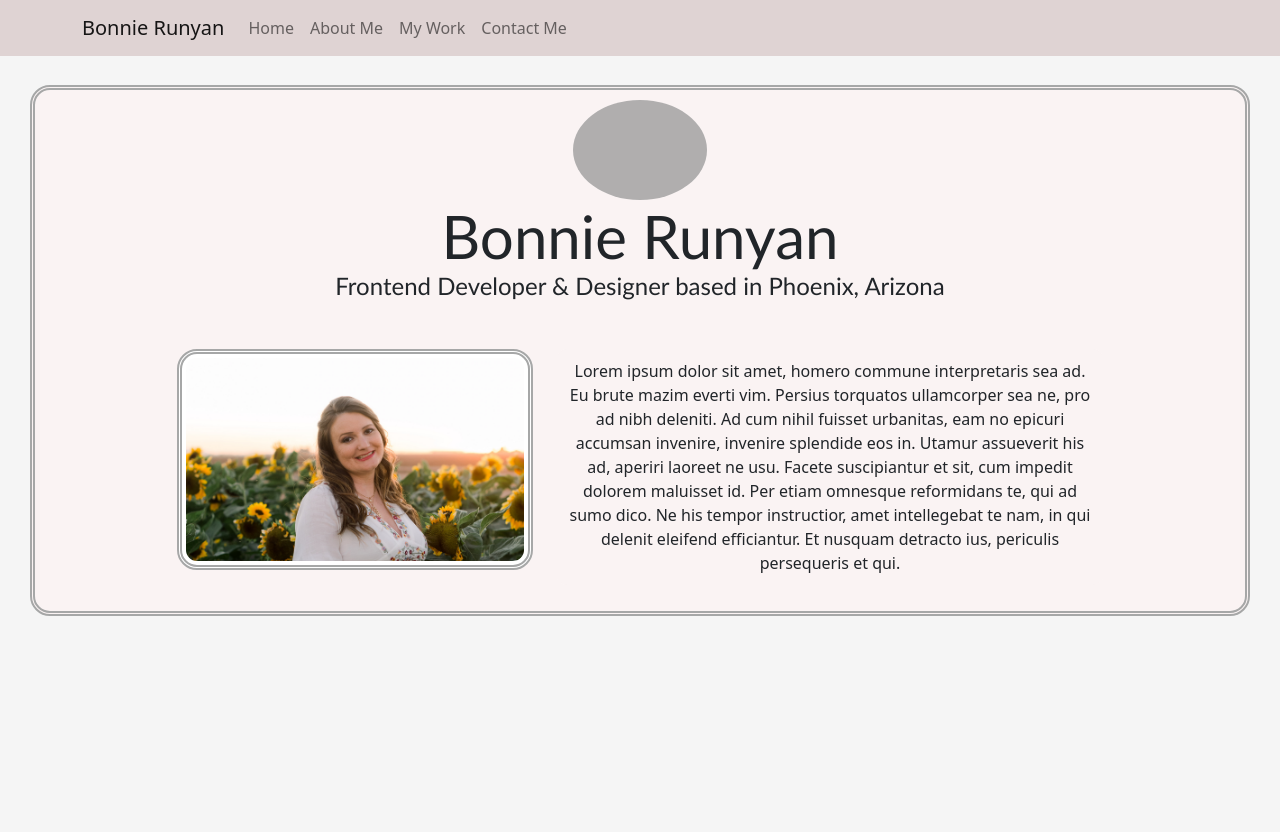
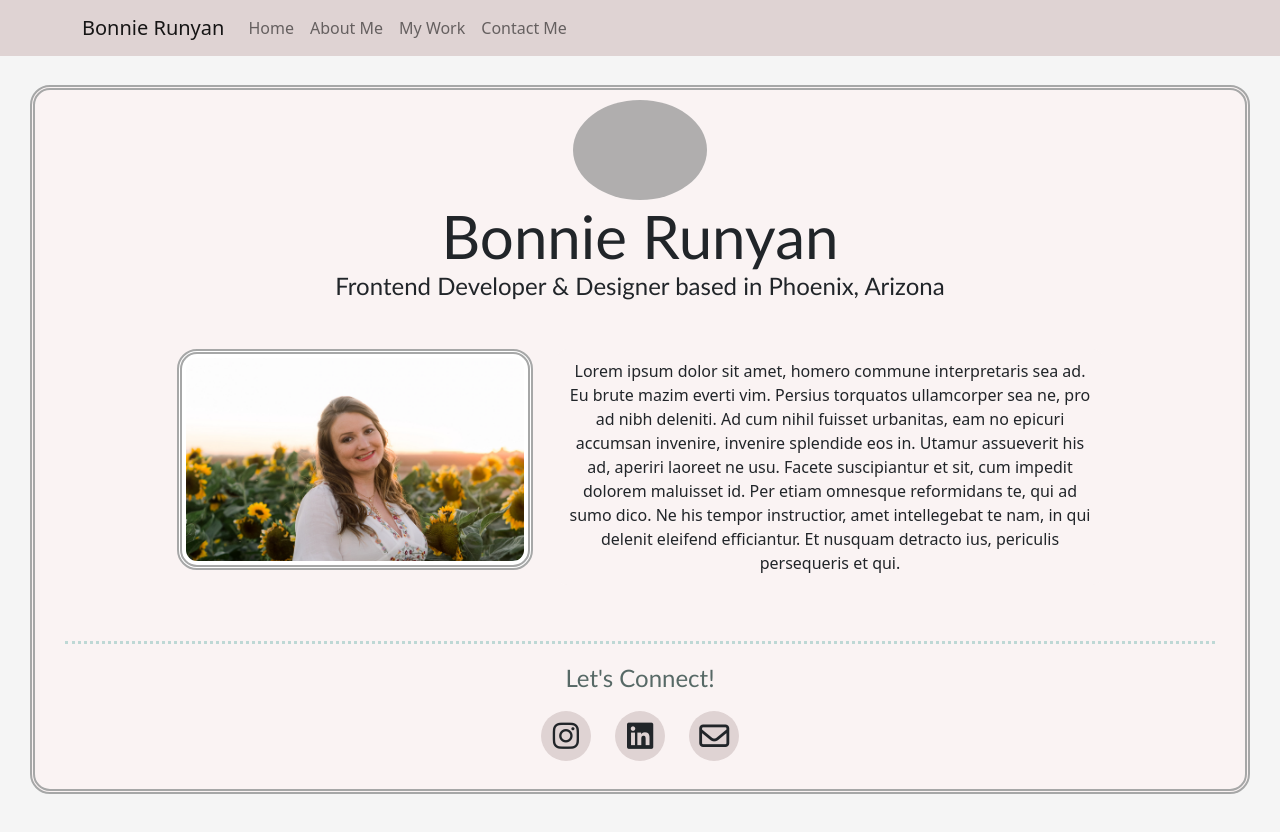
Before and after one commit to BonnieJeanAZ/Portfolio-Project, a plain HTML site: page index.html in a window 1280 px wide. Before the commit the page ends 800 px from the top, so only its background shows below. Drawn offline with nearby package versions, Linux system fonts and the light colour scheme; grey boxes are pictures that could not be loaded; a web font is replaced by a local one.

Commit message:
added font awesome, social icons, css

```diff
--- a/index.html
+++ b/index.html
@@ -11,6 +11,19 @@
       crossorigin="anonymous"
     />
     <link href="src/styles.css" rel="stylesheet" type="text/css" />
+    <link rel="preconnect" href="https://fonts.googleapis.com" />
+    <link rel="preconnect" href="https://fonts.gstatic.com" crossorigin />
+    <link
+      href="https://fonts.googleapis.com/css2?family=BhuTuka+Expanded+One&display=swap"
+      rel="stylesheet"
+    />
+
+    <script
+      src="https://kit.fontawesome.com/b16d38b9f6.js"
+      ;
+      crossorigin="anonymous"
+      ;
+    ></script>
     <title>Bonnie Runyan Portfolio</title>
   </head>
   <body>
@@ -105,6 +118,19 @@
           <div class="col-lg-1"></div>
         </div>
       </div>
+      <hr />
+      <h3>Let's Connect!</h3>
+      <div class="social-links m-2">
+        <span class="dot">
+          <i class="fa-brands fa-instagram"></i>
+        </span>
+        <span class="dot">
+          <i class="fa-brands fa-linkedin"></i>
+        </span>
+        <span class="dot">
+          <i class="fa-regular fa-envelope"></i>
+        </span>
+      </div>
     </div>
   </body>
 </html>
--- a/src/styles.css
+++ b/src/styles.css
@@ -48,6 +48,18 @@ p {
   text-align: center;
 }
 
+i {
+  font-size: 30px;
+  padding-top: 10px;
+}
+
+hr {
+  border-top: 3px dotted var(--primary-color);
+  background-color: transparent;
+  margin: 20px;
+  margin-top: 40px;
+}
+
 .navbar {
   background: var(--background-color);
 }
@@ -71,6 +83,20 @@ p {
   border: var(--border);
   border-radius: 20px;
   padding: 10px;
+}
+
+.dot {
+  height: 50px;
+  width: 50px;
+  background-color: var(--background-color);
+  border-radius: 50%;
+  display: inline-block;
+  margin: 10px;
+}
+
+.social-links {
+  display: block;
+  text-align: center;
 }
 
 .homepage-link {
```
Also changed, not shown: 1 other file.
